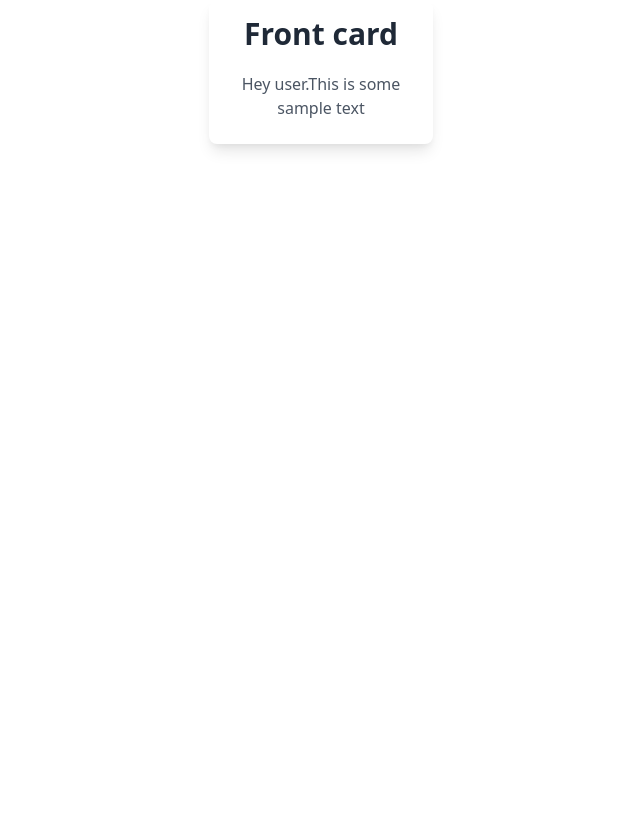
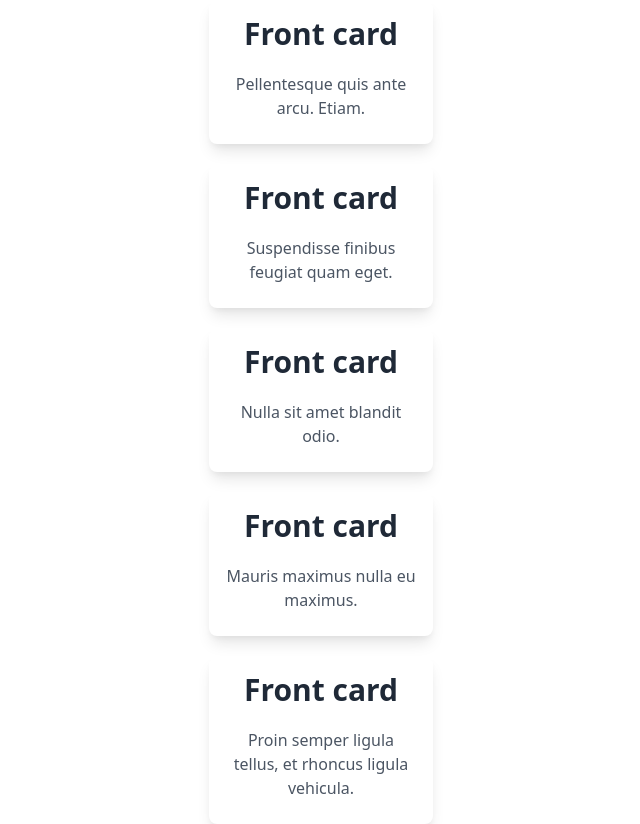
Before and after one commit to Giapa/Learning-Journey, a Vue app in the folder Vue/flip-card/: page / in a window 1280 px wide. Shown: the whole page, without its empty margins (319-959 px from the left). Before the commit the page ends 800 px from the top, so only its background shows below. Built offline with nearby package versions, Linux system fonts and the light colour scheme.

Commit message:
Add data and styles

```diff
--- a/Vue/flip-card/src/App.vue
+++ b/Vue/flip-card/src/App.vue
@@ -1,14 +1,11 @@
 <template>
-  <div id="app" class="grid grid-cols-1 justify-items-center text-center">
-    <card
+  <div id="app" class="grid grid-cols-1 justify-items-center text-center gap-5">
+    <card v-for="card in cards" :key="card.id"
       ><template slot="front">
-        Hey user.This is some sample text
+        {{ card.front }}
       </template>
       <template slot="back">
-        Thought u could get rid of me user? This is some more sample text in
-        order to check the height of the div if it's changing according to the
-        content. This is some lorem ipsum text to test the height of the
-        element.
+        {{ card.back }}
       </template></card
     >
   </div>
@@ -23,7 +20,40 @@ export default {
     Card,
   },
   data() {
-    return {};
+    return {
+      cards: [
+        {
+          id: 1,
+          front: "Pellentesque quis ante arcu. Etiam.",
+          back:
+            "Ut eros lacus, viverra ac volutpat et, suscipit varius justo. Curabitur bibendum.",
+        },
+        {
+          id: 2,
+          front: "Suspendisse finibus feugiat quam eget.",
+          back:
+            "Pellentesque leo magna, malesuada vel maximus ac, ultrices eu sapien. Proin porttitor ante nec.",
+        },
+        {
+          id: 3,
+          front: "Nulla sit amet blandit odio.",
+          back:
+            "Proin in massa consequat, viverra lorem sit amet, vehicula lorem. Donec in ex eget erat.",
+        },
+        {
+          id: 4,
+          front: "Mauris maximus nulla eu maximus.",
+          back:
+            "Proin sagittis pharetra suscipit. Vestibulum faucibus condimentum pellentesque. Maecenas lobortis ex hendrerit mattis sodales. Integer ornare.",
+        },
+        {
+          id: 5,
+          front: "Proin semper ligula tellus, et rhoncus ligula vehicula.",
+          back:
+            "Vivamus ut urna ac mauris tempus hendrerit. Pellentesque suscipit efficitur dapibus. Nam eleifend, arcu non convallis tincidunt.",
+        },
+      ],
+    };
   },
 };
 </script>
```
